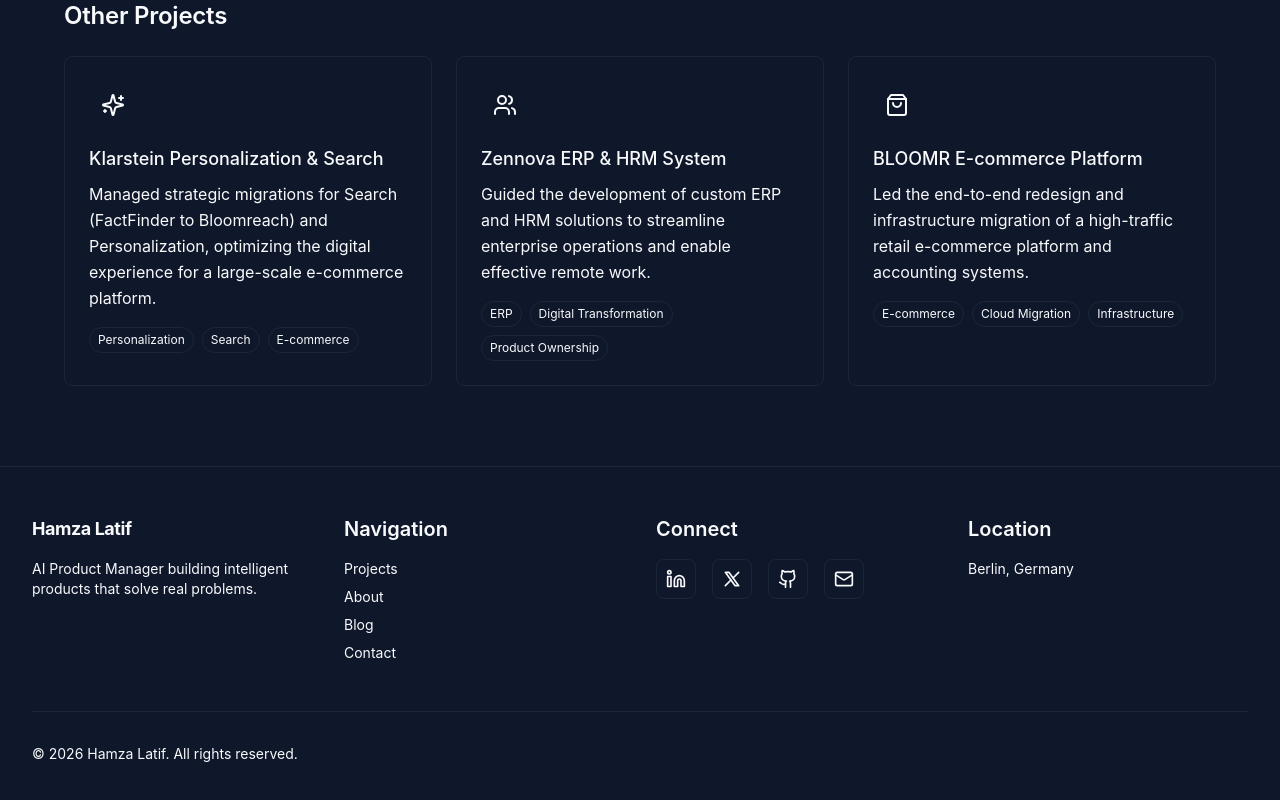
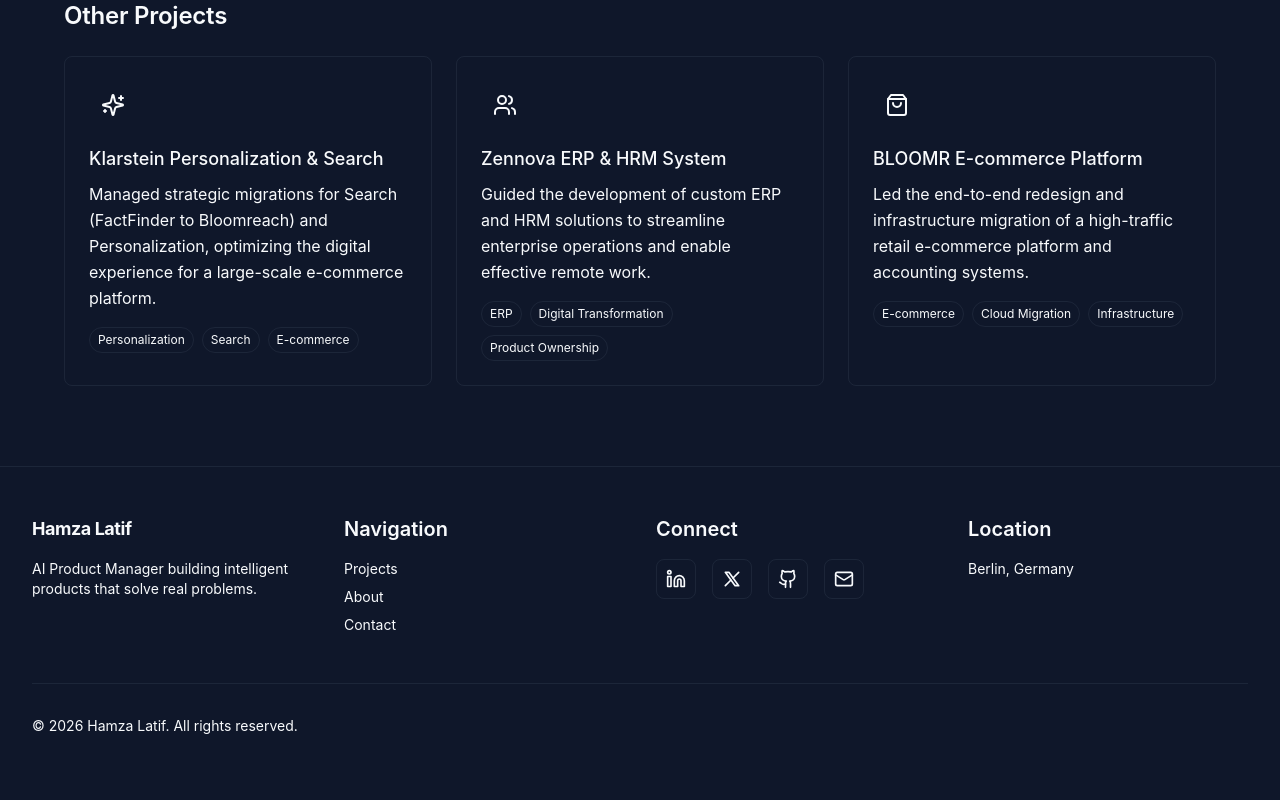
Before and after one commit to hamzi207/hamzalatif_portfolio, a React (Vite) app: page /projects in a window 1280 px wide. Shown: the part 1624-2424 px from the top of the page. Built offline with nearby package versions, Linux system fonts and the light colour scheme.

Commit message:
commented_blog_link

```diff
--- a/src/components/Footer.tsx
+++ b/src/components/Footer.tsx
@@ -22,9 +22,9 @@
               <Link to="/about" className="text-muted-foreground hover:text-foreground transition-colors duration-200">
                 About
               </Link>
-              <Link to="/blog" className="text-muted-foreground hover:text-foreground transition-colors duration-200">
+              {/* <Link to="/blog" className="text-muted-foreground hover:text-foreground transition-colors duration-200">
                 Blog
-              </Link>
+              </Link> */}
               <Link to="/contact" className="text-muted-foreground hover:text-foreground transition-colors duration-200">
                 Contact
               </Link>
--- a/src/components/Navbar.tsx
+++ b/src/components/Navbar.tsx
@@ -10,7 +10,7 @@
   const navItems = [
     { name: "Projects", path: "/projects" },
     { name: "About", path: "/about" },
-    { name: "Blog", path: "/blog" },
+    // { name: "Blog", path: "/blog" },
     { name: "Contact", path: "/contact" },
   ];
 
```
